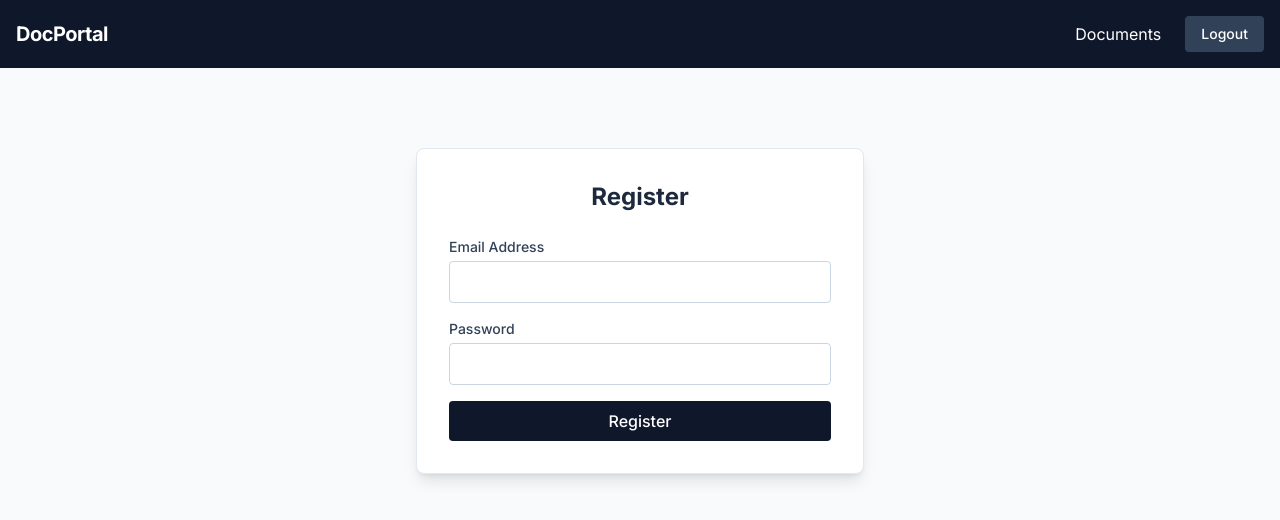
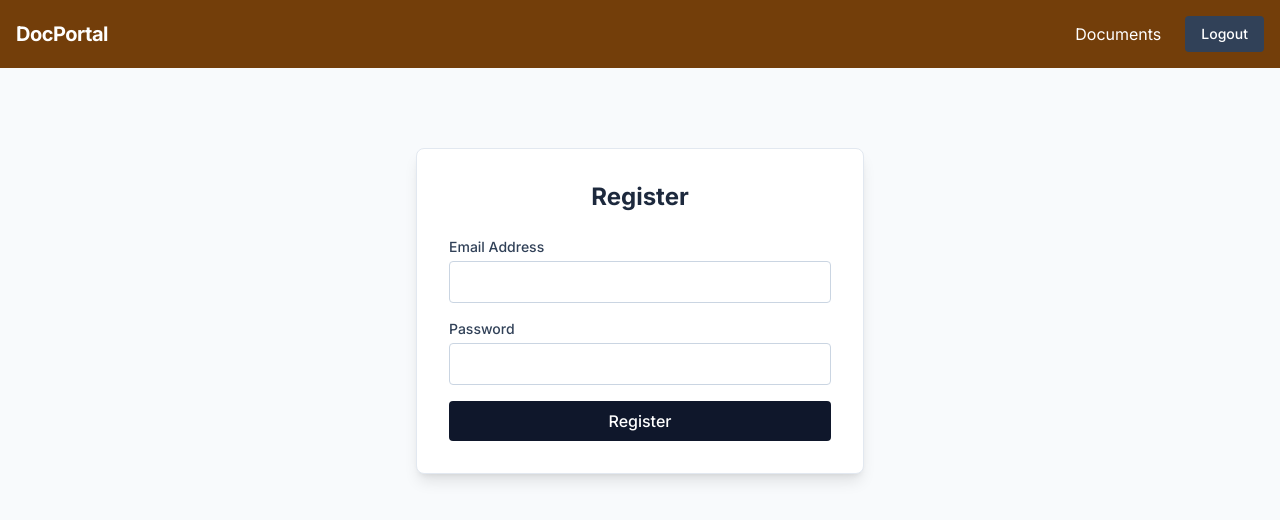
Before and after one commit to kattasuryavardhanreddy/docman, a Next.js app in the folder Frontend/docman/: page /register in a window 1280 px wide. Shown: the top 520 px of the page. Built offline with nearby package versions, Linux system fonts and the light colour scheme.

Commit message:
color change test

```diff
--- a/Frontend/docman/app/layout.js
+++ b/Frontend/docman/app/layout.js
@@ -14,7 +14,7 @@ export default function RootLayout({ children }) {
   return (
     <html lang="en">
       <body className={inter.className}>
-        <nav className="bg-slate-900 text-white p-4 shadow-md">
+        <nav className="bg-yellow-900 text-white p-4 shadow-md">
           <div className="max-w-7xl mx-auto flex justify-between items-center">
             <Link href="/documents" className="text-xl font-bold tracking-tight">
               DocPortal
```
